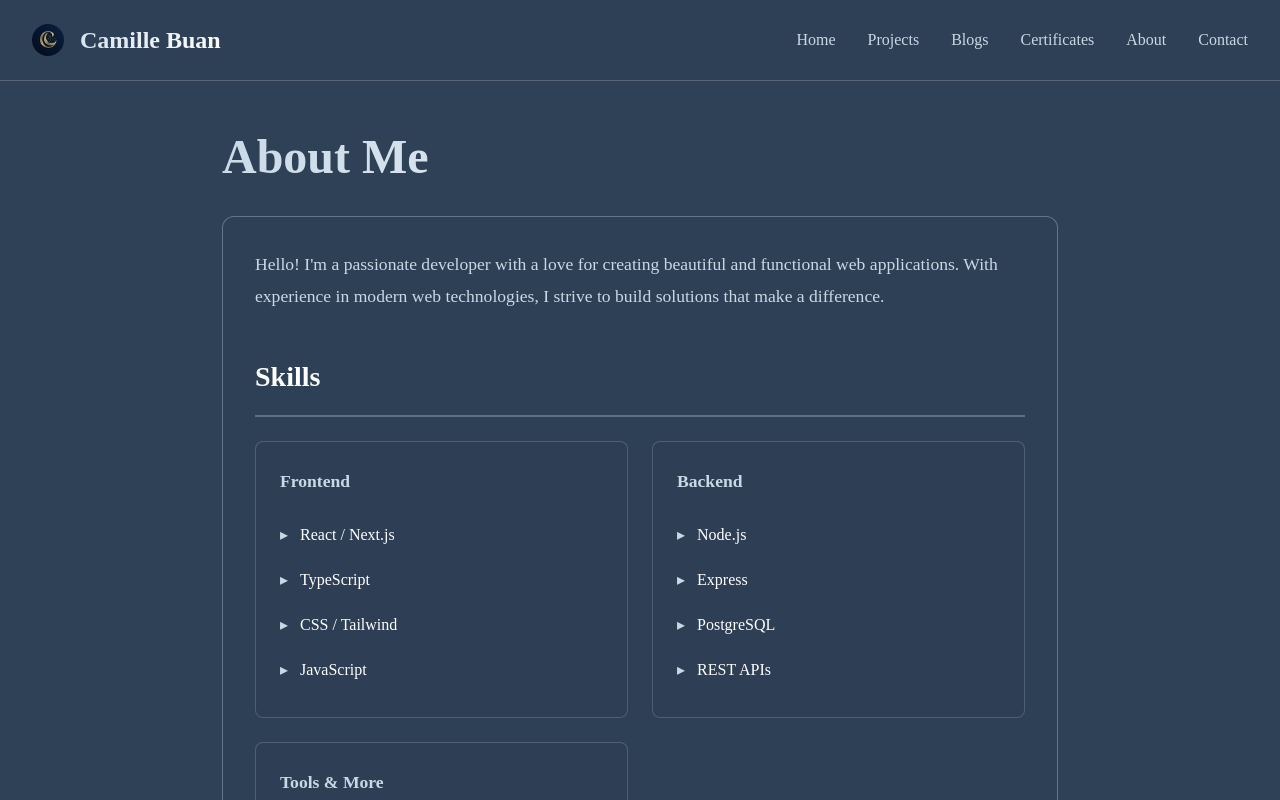
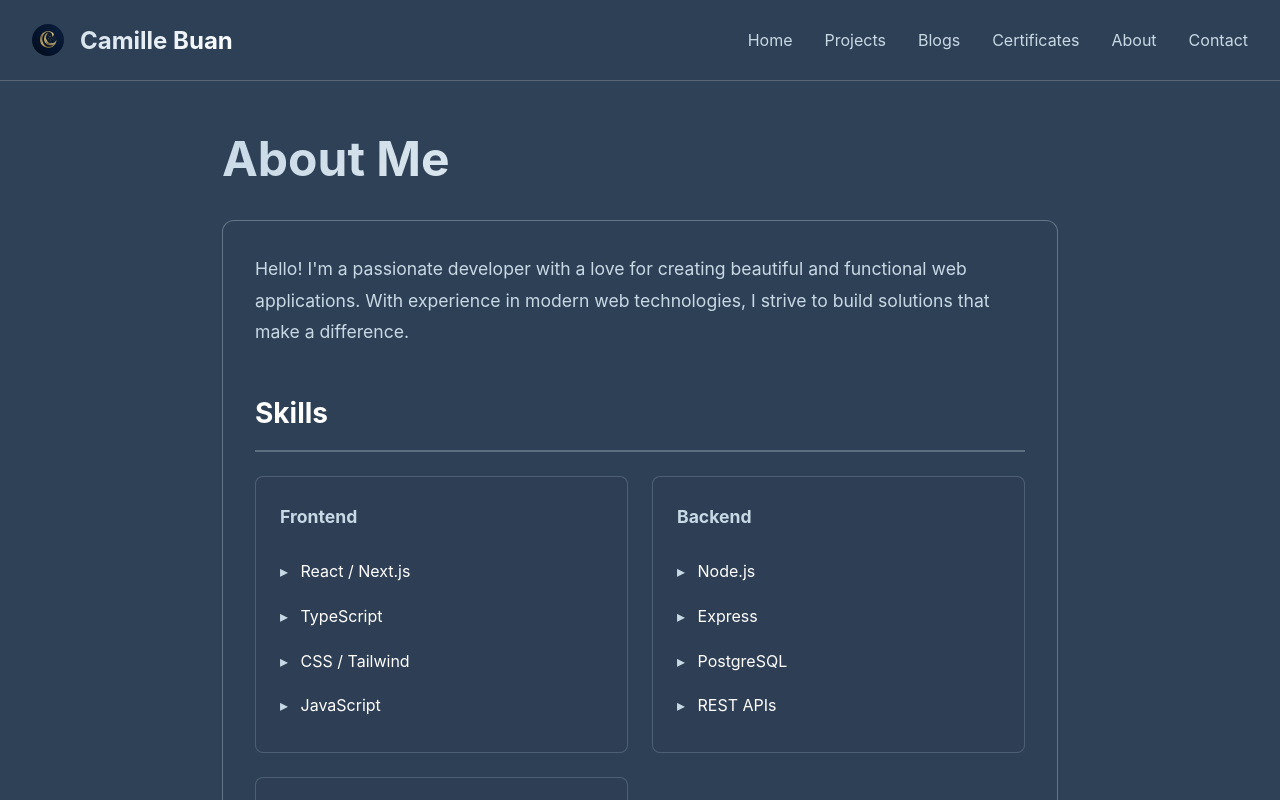
Before and after one commit to csbuan/my-portfolio, a Next.js app: page /about in a window 1280 px wide. Shown: the top 800 px of the page. Built offline with nearby package versions, Linux system fonts and the light colour scheme.

Commit message:
style: standardize system font across all pages

```diff
--- a/app/about/about.module.css
+++ b/app/about/about.module.css
@@ -2,6 +2,7 @@
   min-height: 100vh;
   background: var(--color-navy);
   color: var(--color-white);
+  font-family: -apple-system, BlinkMacSystemFont, 'Segoe UI', Roboto, Oxygen, Ubuntu, Cantarell, sans-serif;
 }
 
 .nav {
--- a/app/blogs/blogs.module.css
+++ b/app/blogs/blogs.module.css
@@ -2,6 +2,7 @@
   min-height: 100vh;
   background: var(--color-navy);
   color: var(--color-white);
+  font-family: -apple-system, BlinkMacSystemFont, 'Segoe UI', Roboto, Oxygen, Ubuntu, Cantarell, sans-serif;
 }
 
 .nav {
--- a/app/certificates/certificates.module.css
+++ b/app/certificates/certificates.module.css
@@ -2,6 +2,7 @@
   min-height: 100vh;
   background: var(--color-navy);
   color: var(--color-white);
+  font-family: -apple-system, BlinkMacSystemFont, 'Segoe UI', Roboto, Oxygen, Ubuntu, Cantarell, sans-serif;
 }
 
 .nav {
--- a/app/contact/contact.module.css
+++ b/app/contact/contact.module.css
@@ -2,6 +2,7 @@
   min-height: 100vh;
   background: var(--color-navy);
   color: var(--color-white);
+  font-family: -apple-system, BlinkMacSystemFont, 'Segoe UI', Roboto, Oxygen, Ubuntu, Cantarell, sans-serif;
 }
 
 .nav {
--- a/app/projects/projects.module.css
+++ b/app/projects/projects.module.css
@@ -2,6 +2,7 @@
   min-height: 100vh;
   background: var(--color-navy);
   color: var(--color-white);
+  font-family: -apple-system, BlinkMacSystemFont, 'Segoe UI', Roboto, Oxygen, Ubuntu, Cantarell, sans-serif;
 }
 
 .nav {
```
